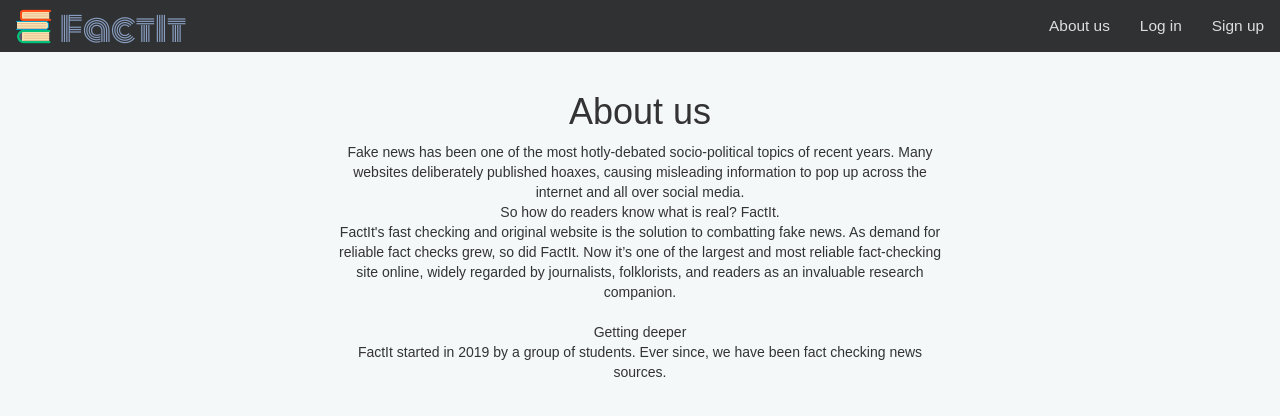
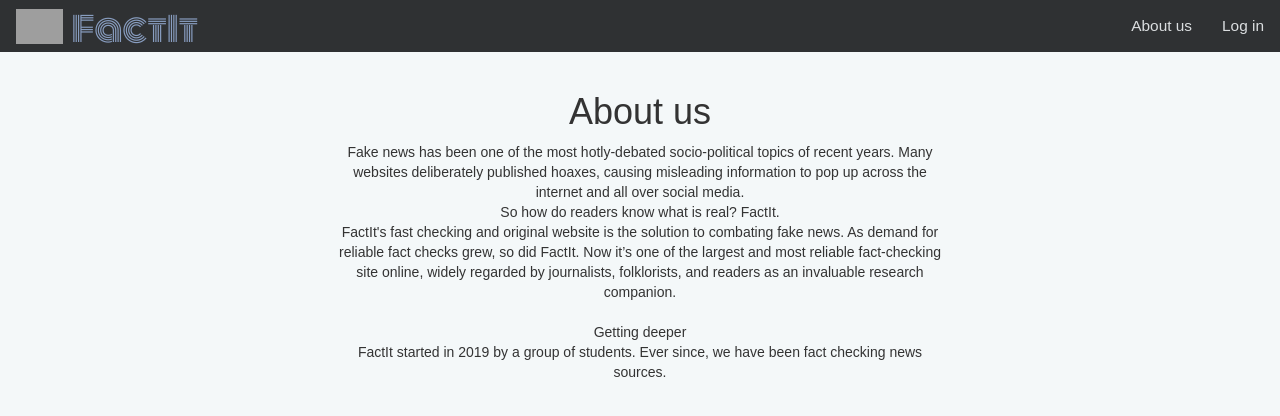
Before and after one commit to yvonnelhs/CSSi-proj, a Python web app: template templates/aboutUs.html in a window 1280 px wide. Shown: the top 416 px of the page. Run offline with Jinja, Linux system fonts and the light colour scheme; the template is opened without the code that fills it, so the values that code supplies are empty; some libraries are stand-ins or nearby versions; some web fonts are replaced; grey boxes are pictures that could not be loaded.

Commit message:
Update aboutUs.html

```diff
--- a/templates/aboutUs.html
+++ b/templates/aboutUs.html
@@ -3,25 +3,24 @@
 <html>
   <head>
     <meta charset="utf-8">
-    <title>Add fake news</title>
+    <title>About us</title>
     <meta charset ="utf-8">
     <meta name="viewport" content="width=device-width, initial-scale=1, shrink-to-fit=no">
 
     <link rel="stylesheet" href="https://maxcdn.bootstrapcdn.com/bootstrap/3.4.0/css/bootstrap.min.css">
 
     <link href="https://fonts.googleapis.com/css?family=Josefin+Sans|Monoton|Muli&display=swap" rel="stylesheet">
-    <link rel="icon" href="../icon2.png">
-    <link href="../style/addFakeNews.css" rel="stylesheet">
+    <link rel="icon" href="https://raw.githubusercontent.com/yvonnelhs/CSSi-proj/master/icon2.png">
+    <link href="../style/homepage.css" rel="stylesheet">
   </head>
 
   <body>
-    <body>
     <!--Navigation Bar-->
     <nav class="navbar navbar-expand-lg navbar-dark bg-dark fixed-top" style="background-color:#2f3133;">
-        <a class="navbar-brand" href="#">
-          <img src="../icon2.png" >
+      <a class="navbar-brand" href="/">
+        <img src="https://raw.githubusercontent.com/yvonnelhs/CSSi-proj/master/icon2.png">
       </a>
-        <a class="navbar-brand factit logo" href="#">
+      <a class="navbar-brand factit logo" href="/">
         FactIt
       </a>
       <div class="navbar-collapse collapse">
@@ -31,10 +30,7 @@
           </li>
           <li>
             <a href="/login" class="login">Log in</a>
-            </li>
-            <li>
-              <a href="/signup" class="signup">Sign up</a>
-            </li>
+
         </ul>
       </div>
     </nav>
@@ -51,7 +47,7 @@
 
       <div id="question" >So how do readers know what is real? FactIt.</div>
 
-    FactIt's fast checking and original website is the solution to combatting fake news.
+    FactIt's fast checking and original website is the solution to combating fake news.
     As demand for reliable fact checks grew, so did FactIt. Now it’s one of the largest
     and most reliable fact-checking site online, widely regarded by journalists, folklorists,
     and readers as an invaluable research companion.
@@ -63,4 +59,5 @@
     FactIt started in 2019 by a group of students. Ever since, we have been
     fact checking news sources.
 
+</body>
 </html>
```
Lines whose indentation alone changed are shown as unchanged.
